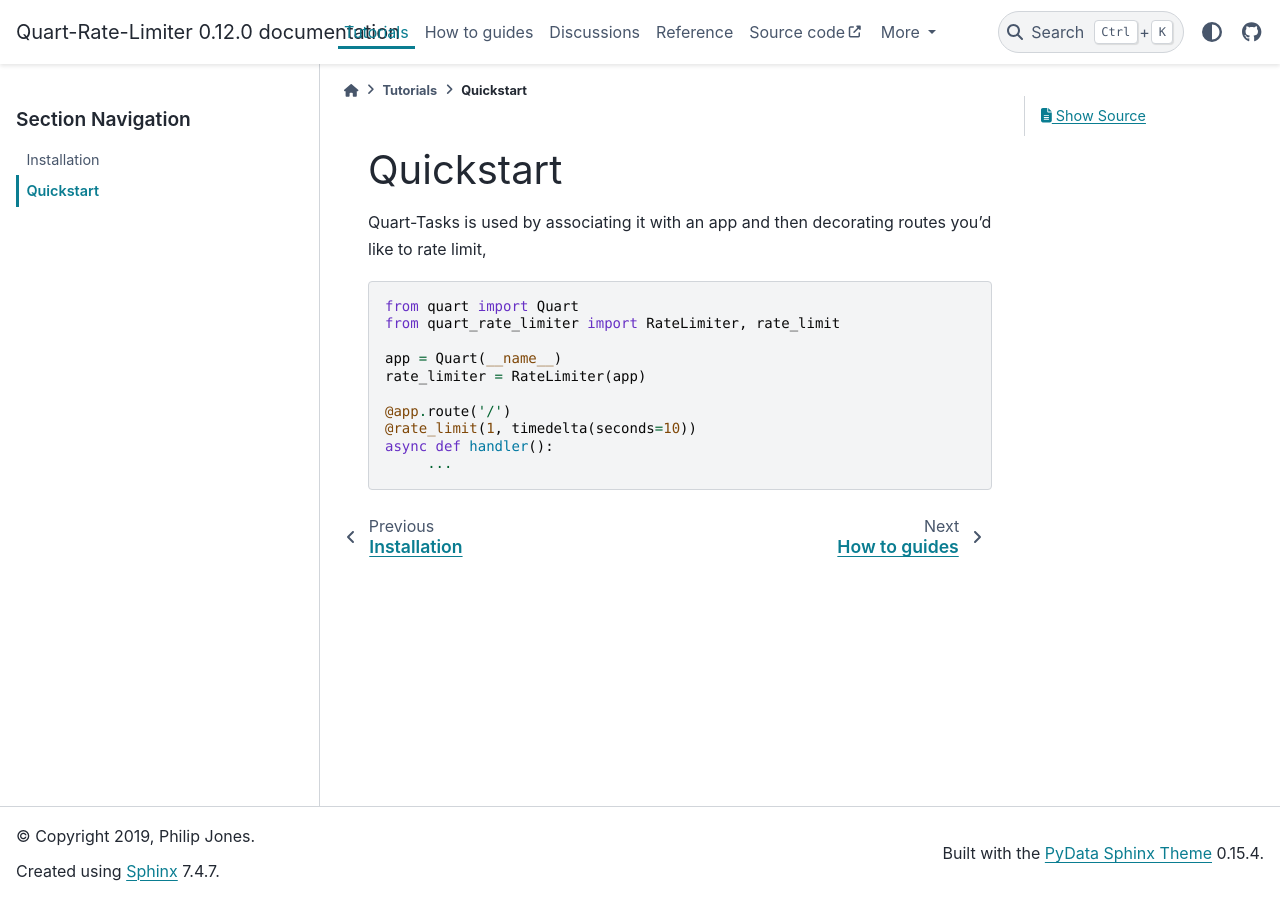
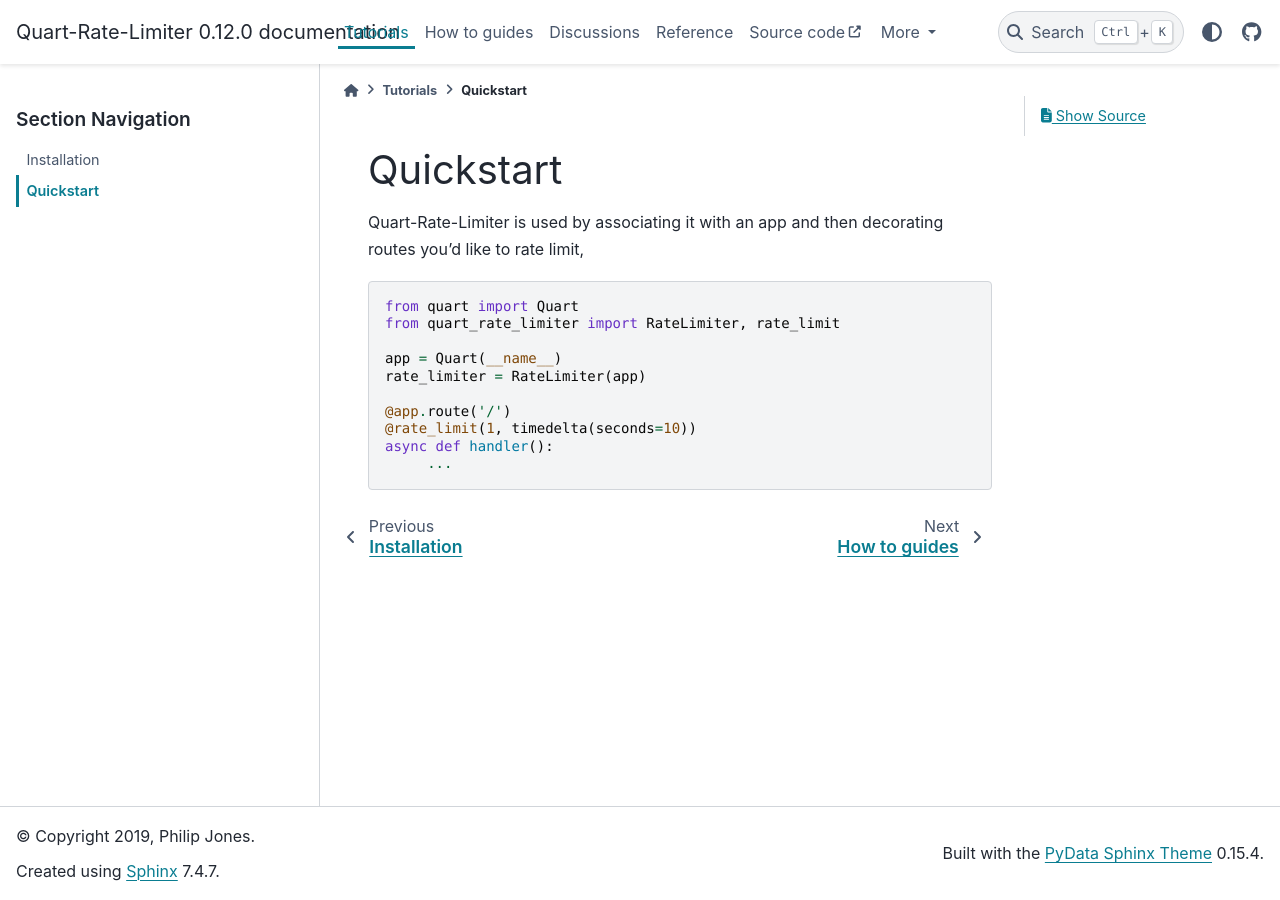
Before and after one commit to pgjones/quart-rate-limiter, a Sphinx documentation site: the page built from docs/tutorials/quickstart.rst, in a window 1280 px wide. Built offline with Sphinx 7.4.7 and the PyData theme 0.15.4, drawn with Linux system fonts in a browser that asks for light colours; pages that are not in the unit, such as notebooks, are missing from menus.

Commit message:
fix project name in docs quickstart

```diff
--- a/docs/tutorials/quickstart.rst
+++ b/docs/tutorials/quickstart.rst
@@ -3,7 +3,7 @@
 Quickstart
 ==========
 
-Quart-Tasks is used by associating it with an app and then decorating
+Quart-Rate-Limiter is used by associating it with an app and then decorating
 routes you'd like to rate limit,
 
 .. code-block:: python
```
